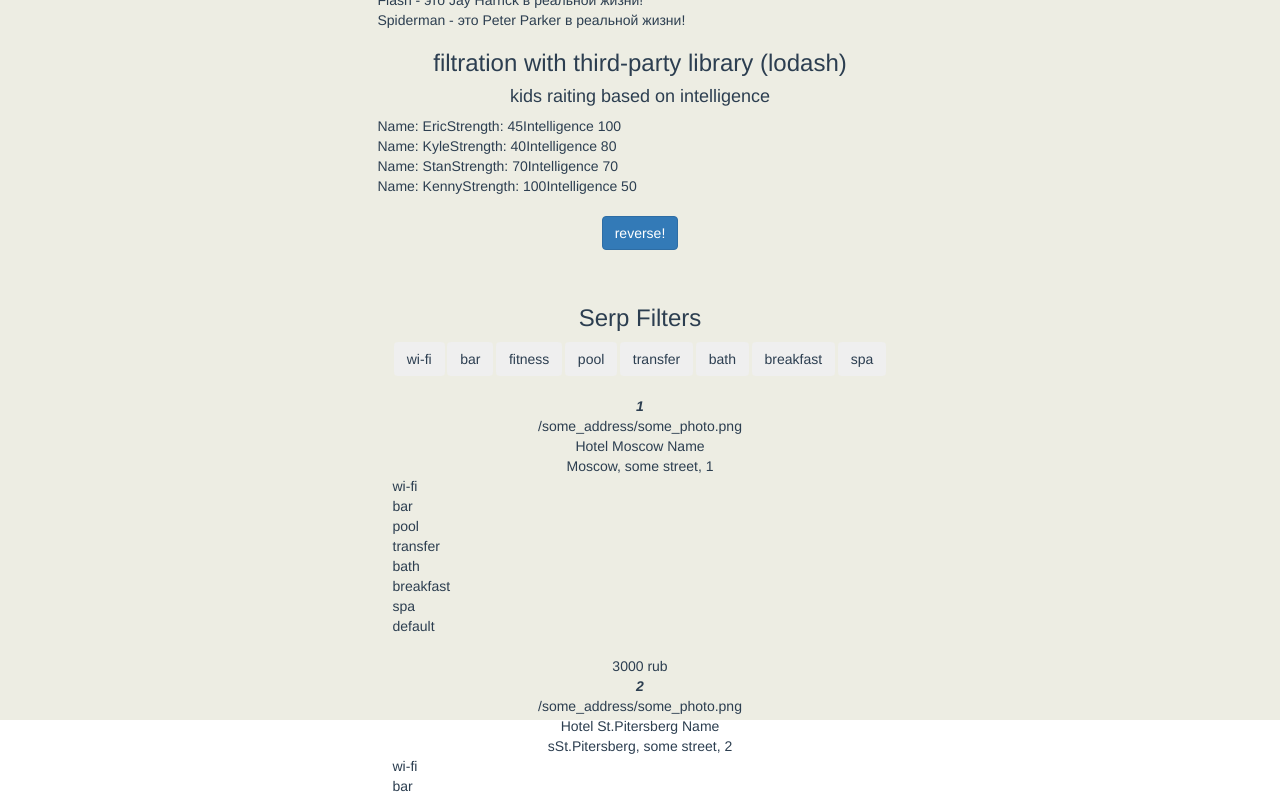
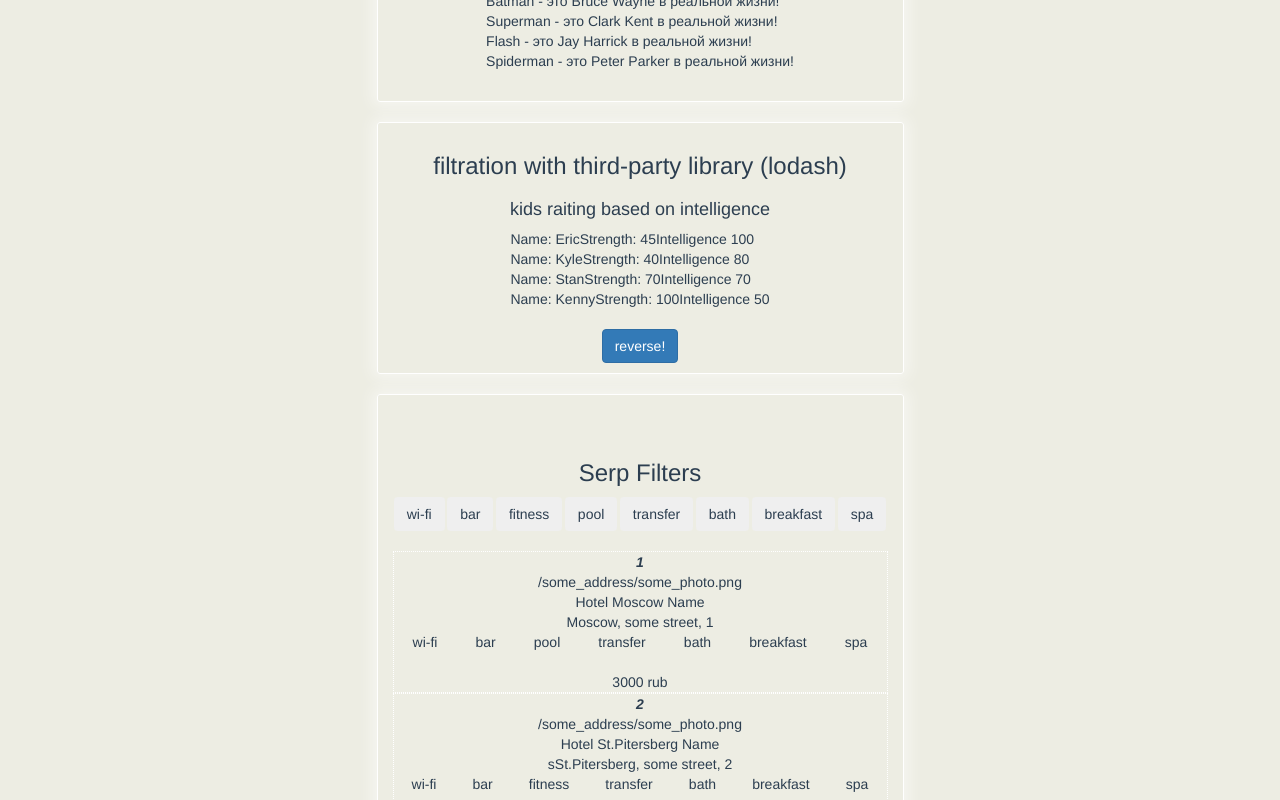
Before and after one commit to ShmidtAlex/Greatness-of-Vue-book, a Vue app: page /exercises2 in a window 1280 px wide. Shown: the part 420-1220 px from the top of the page. Built offline with nearby package versions, Linux system fonts and the light colour scheme.

Commit message:
minor style changes added

```diff
--- a/src/components/CustomFilter.vue
+++ b/src/components/CustomFilter.vue
@@ -3,17 +3,22 @@
     <div class="background-photo" alt="puppy"></div>
     <!-- <img class="no-background" src="../assets/s1200.jpg" alt="little doggie"> -->
     <img class="background-photo" src="" alt="puppy"> <!--best way in my opinion-->
+    <div class="separated_block">
       <h1>Real Names of Superheroes</h1>
       <h4>(applying "| -kind filter")</h4>
       <ul class="list-group">
         <li v-for="(hero, index) in heroes" :key="index">{{hero | snitch }}</li><!--i.e. "осведомитель"-->
       </ul>
+    </div>
+    <div class="separated_block">
       <h3>filtration with third-party library (lodash)</h3>
       <h4> kids raiting based on intelligence </h4>
       <ul class="list-group">
         <li v-for="(kid, kidIndex) in orderedKidsList" :key="kidIndex">Name: {{ kid.name }}Strength: {{ kid.strength }}Intelligence {{ kid.intelligence }}</li>
       </ul>
       <button class="btn btn-primary" type="button" @click="reverseOrder">reverse!</button>
+    </div>
+    <div class="separated_block">
       <div class="container">
       <h3>Serp Filters</h3>
       <ul class="list-group inline">
@@ -28,15 +33,16 @@
             <div class="hotel_name">{{ hotel.name }}</div>
             <div class="hotel_address">{{ hotel.address }} </div>
             <div class="hotel_amenities">
-            <ul class="list-group">
+              <ul class="list-group inline">
                <li v-for="(amenity, amenityIndex) in hotel.amenities" :key="amenityIndex" class="amenity_item">{{ amenity.name }}</li>
               </ul>
             </div>
             <div class="hotel_prices">{{ hotel.price }} rub</div>
           </div>
         </div>
+      </div>
+    </div>
 
-    </div>
   </div>
 </template>
 <script>
@@ -70,42 +76,42 @@
           { photo: "/some_address/some_photo.png", name: "Hotel Moscow Name", address: "Moscow, some street, 1",
               amenities: [
                 { name: 'wi-fi'}, { name: 'bar'}, { name: 'pool'}, { name: 'transfer'},
-                { name: 'bath'}, { name: 'breakfast'}, { name: 'spa'}, {name: 'default'}
+                { name: 'bath'}, { name: 'breakfast'}, { name: 'spa'}
               ],
             price: 3000
            },
            { photo: "/some_address/some_photo.png", name: "Hotel  St.Pitersberg Name", address: "sSt.Pitersberg, some street, 2",
               amenities: [
                 { name: 'wi-fi'}, { name: 'bar'}, { name: 'fitness'}, { name: 'transfer'},
-                { name: 'bath'}, { name: 'breakfast'}, { name: 'spa'}, {name: 'default'}
+                { name: 'bath'}, { name: 'breakfast'}, { name: 'spa'}
               ],
             price: 4000
            },
            { photo: "/some_address/some_photo.png", name: "Hotel Helsinki Name", address: "Helsinki, some street, 3",
               amenities: [
                 { name: 'wi-fi'}, { name: 'bar'}, { name: 'fitness'}, { name: 'pool'},
-                { name: 'bath'}, { name: 'breakfast'}, { name: 'spa'}, {name: 'default'}
+                { name: 'bath'}, { name: 'breakfast'}, { name: 'spa'}
               ],
             price: 6000
            },
            { photo: "/some_address/some_photo.png", name: "Hotel Barselona Name", address: "Barselona, some street, 4",
               amenities: [
                 { name: 'wi-fi'}, { name: 'bar'}, { name: 'fitness'}, { name: 'pool'}, { name: 'transfer'},
-                { name: 'breakfast'}, { name: 'spa'}, {name: 'default'}
+                { name: 'breakfast'}, { name: 'spa'}
               ],
             price: 7000
            },
            { photo: "/some_address/some_photo.png", name: "Hotel Berlin Name", address: "Berlin, some street, 5",
               amenities: [
                 { name: 'wi-fi'}, { name: 'bar'}, { name: 'fitness'}, { name: 'pool'}, { name: 'transfer'},
-                { name: 'bath'}, { name: 'spa'}, {name: 'default'}
+                { name: 'bath'}, { name: 'spa'}
               ],
             price: 8000
            },
            { photo: "/some_address/some_photo.png", name: "Hotel Lisbon Name", address: "Lisbon, some street, 6",
               amenities: [
                 { name: 'wi-fi'}, { name: 'bar'}, { name: 'fitness'}, { name: 'pool'}, { name: 'transfer'},
-                { name: 'bath'}, { name: 'breakfast'}, {name: 'default'}
+                { name: 'bath'}, { name: 'breakfast'}
               ],
             price: 9000
            },
@@ -120,7 +126,7 @@
           { name: 'breakfast'},
           { name: 'spa'}
         ],
-        filterValue: 'default',
+        filterValue: 'wi-fi',
       }
     },
     methods: {
@@ -135,7 +141,7 @@
     },
     mounted: function () {
       this.$nextTick(function () {
-        this.refreshedHotels = this.hotels;
+
         // Code that will run only after the
         // entire view has been rendered
       })
@@ -185,8 +191,16 @@
   .container {
     width: 100%;
     min-width: 525px;
-    height: 400px;
+    min-height: 400px;
+    height: fit-content;
+    height: -moz-max-content;
     margin: 35px 0;
+  }
+  .hotel_item {
+    border: 1px dotted white;
+   /* display: flex;
+    flex-direction: column;
+    align-items: flex-start;*/
   }
   .inline {
     display: flex;
@@ -196,4 +210,14 @@
     width: 100%;
     flex-wrap: wrap;
   }
+  .separated_block {
+    display: flex;
+    flex-direction: column;
+    align-items: center;
+    margin: 20px 0;
+    padding: 10px 0;
+    border: 1px solid white;
+    border-radius: 3px;
+    box-shadow: 0px 0px 15px 5px rgba(255, 255, 255, 0.5);
+  }
 </style>
```
Lines whose indentation alone changed are shown as unchanged.
